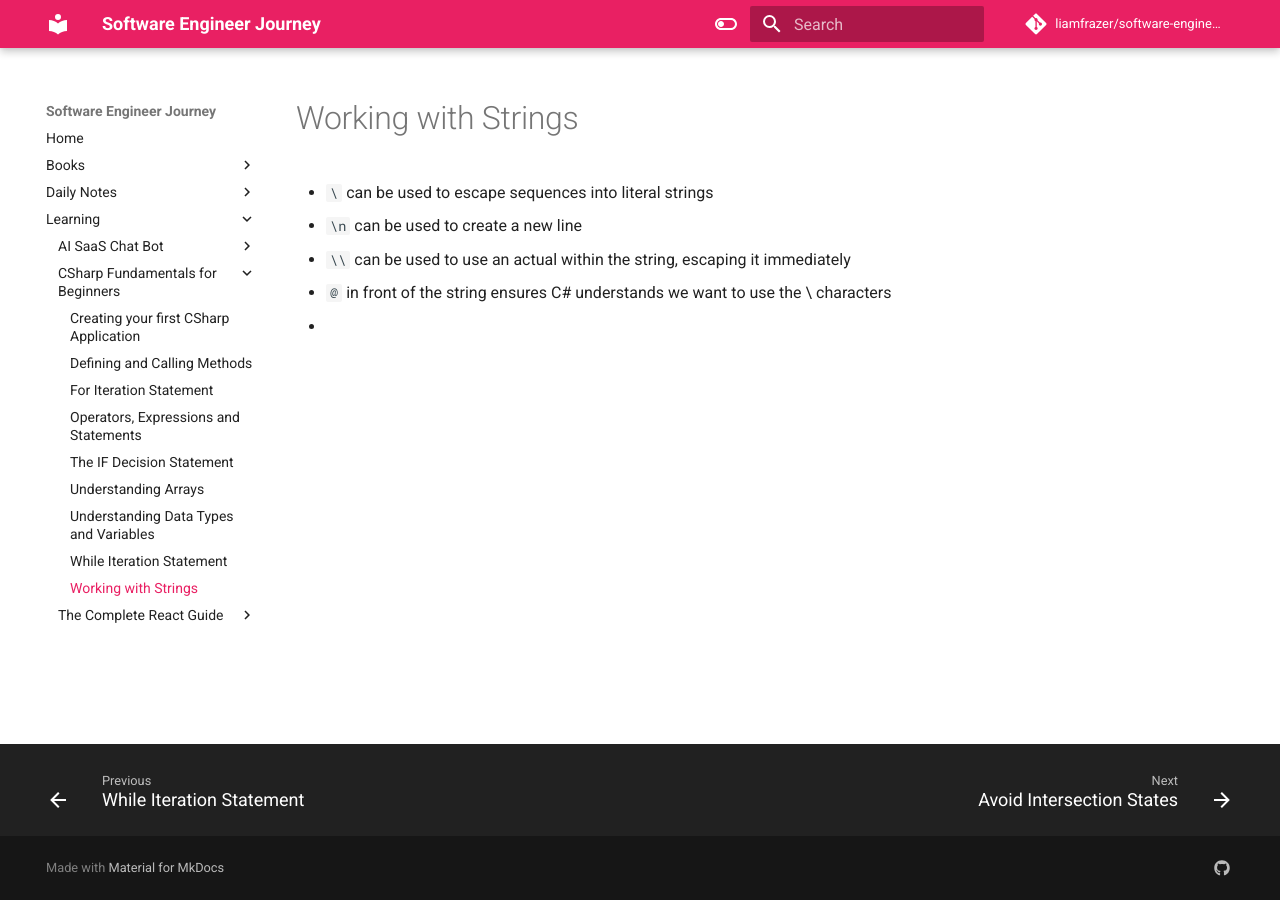
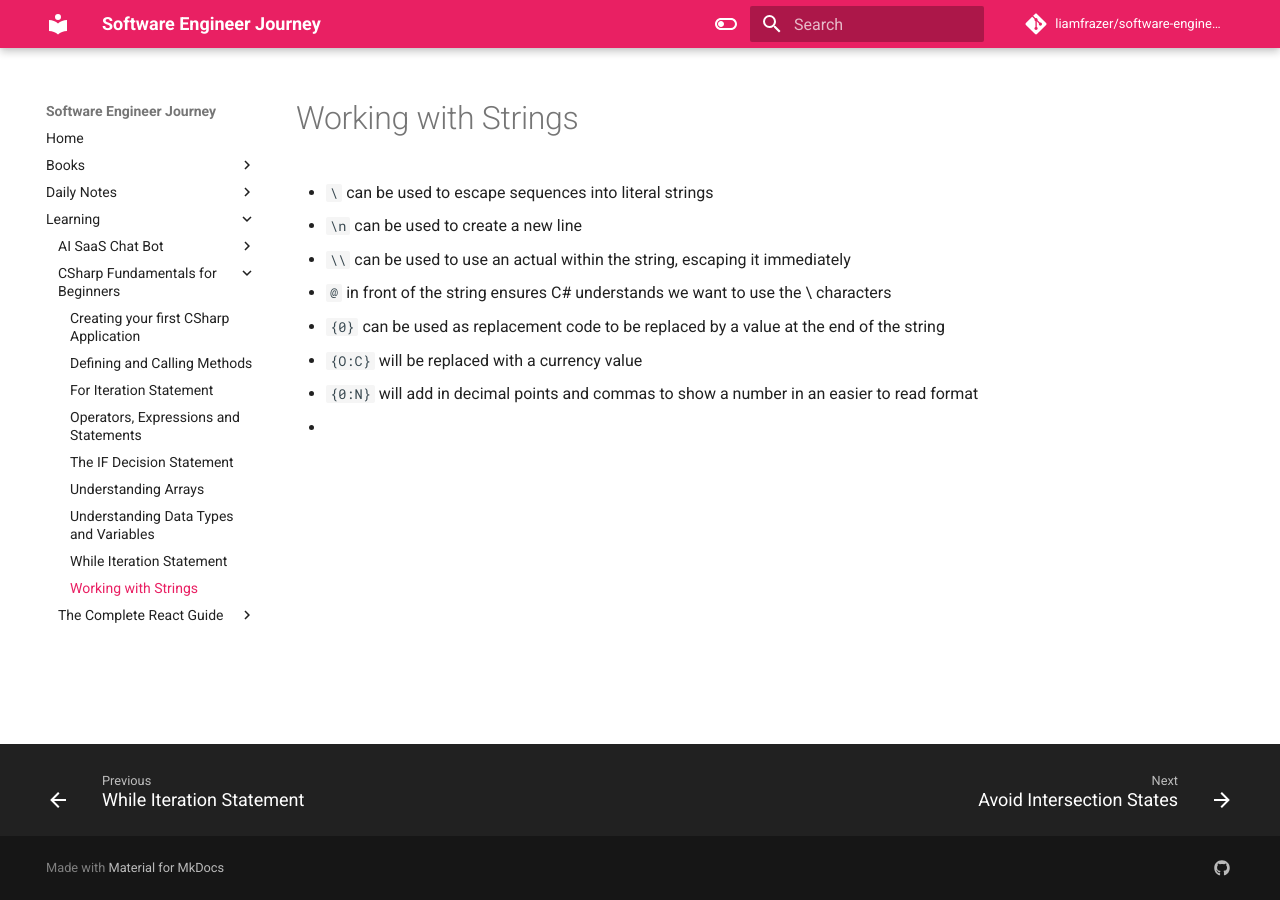
Before and after one commit to liamfrazer/software-engineer-journey, an MkDocs documentation site: the page built from docs/Learning/CSharp Fundamentals for Beginners/Working with Strings.md, in a window 1280 px wide. Built offline with MkDocs 1.6.1 and Material for MkDocs 9.7.7, drawn with Linux system fonts in a browser that asks for light colours; comment, search, counter and statistics services are not loaded.

Commit message:
vault backup: 2024-01-06 16:08:36

```diff
--- a/docs/Learning/CSharp Fundamentals for Beginners/Working with Strings.md
+++ b/docs/Learning/CSharp Fundamentals for Beginners/Working with Strings.md
@@ -8,4 +8,7 @@ tags:
 * `\n` can be used to create a new line
 * `\\` can be used to use an actual \ within the string, escaping it immediately
 * `@` in front of the string ensures C# understands we want to use the \\ characters
+* `{0}` can be used as replacement code to be replaced by a value at the end of the string
+* `{O:C}` will be replaced with a currency value
+* `{0:N}` will add in decimal points and commas to show a number in an easier to read format
 *
```
